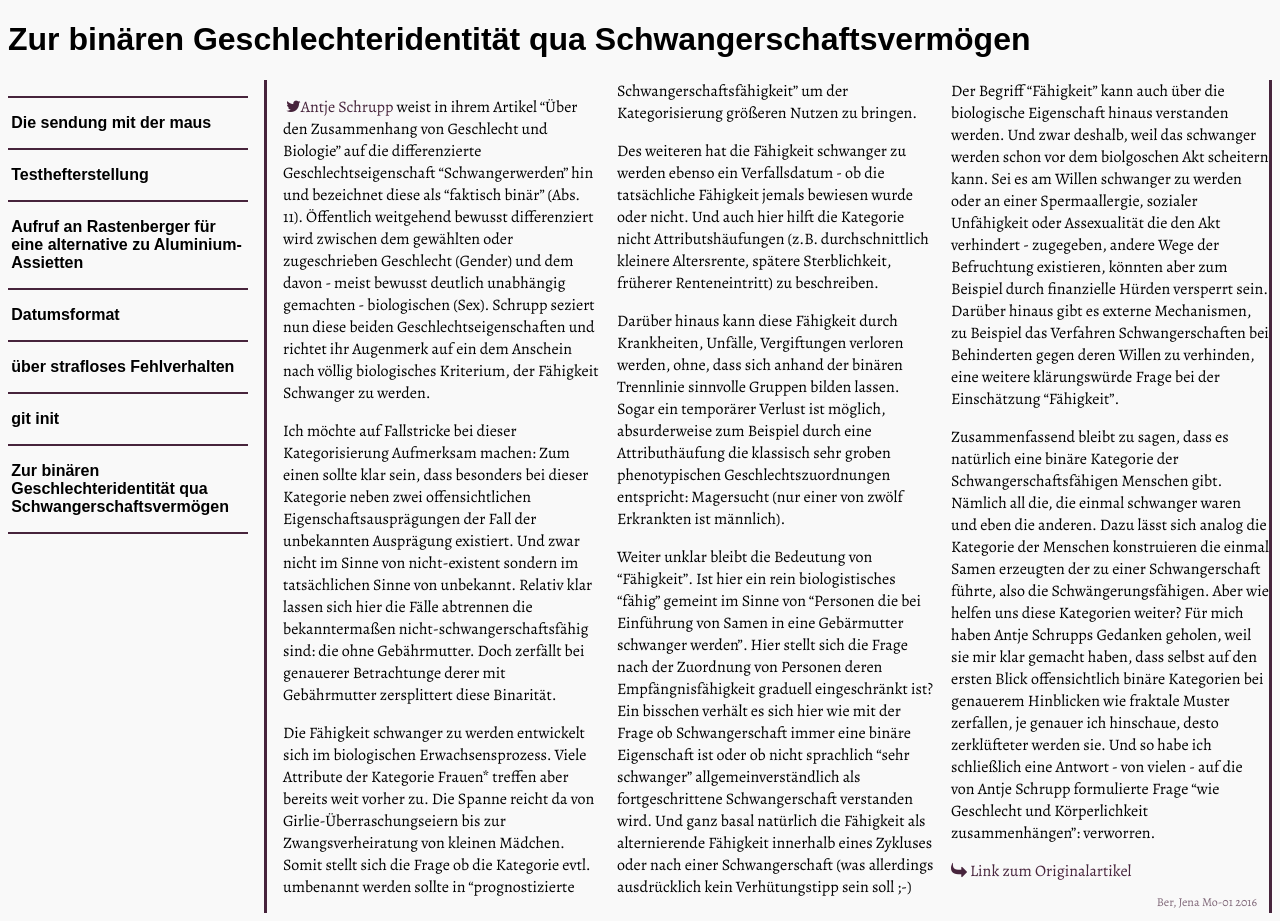
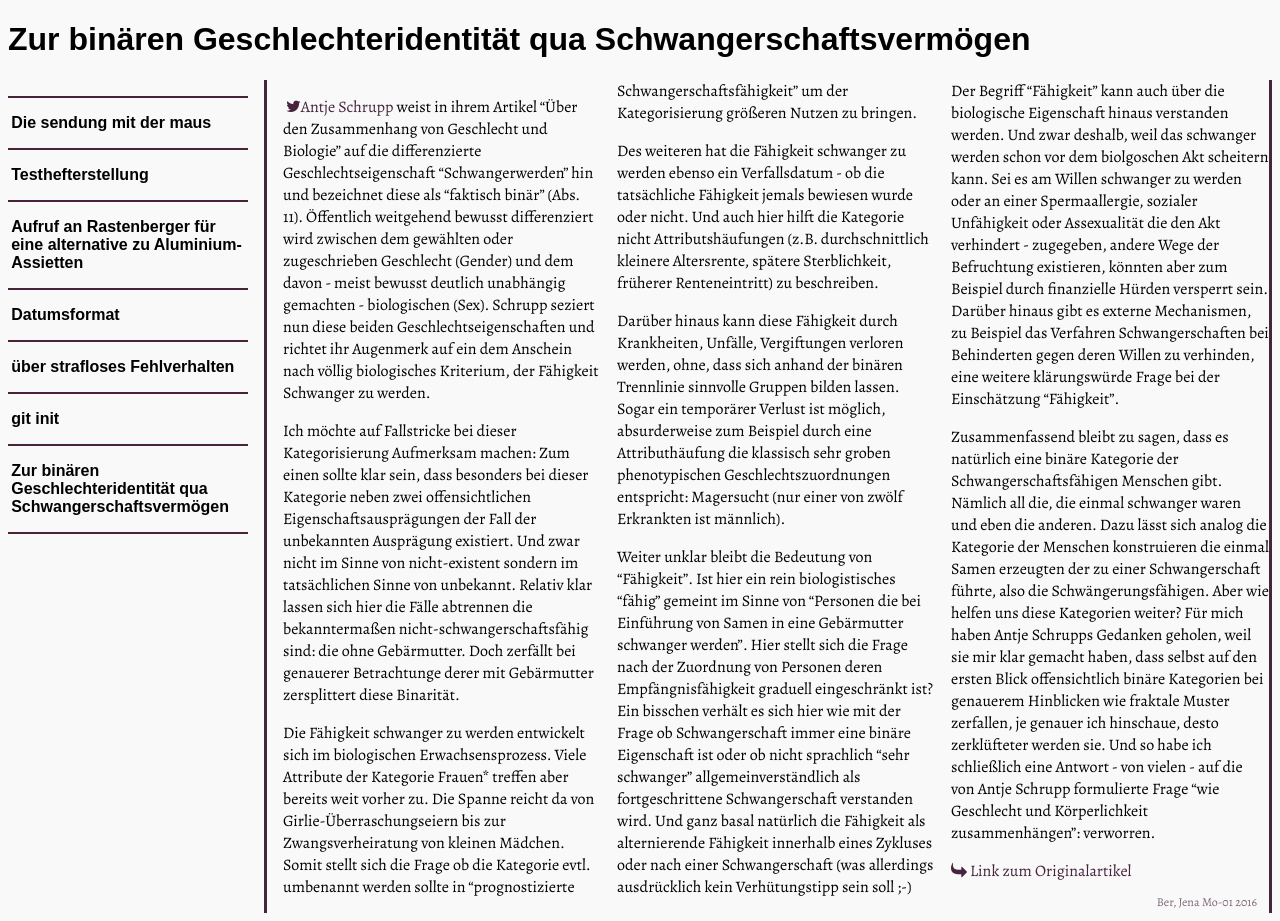
Before and after one commit to HoffmannP/Blog, a Jekyll site: the page built from _posts/2016-01-08-binären Geschlechteridentität.md, in a window 1280 px wide. Built offline with Jekyll 4.4.1, drawn with Linux system fonts in a browser that asks for light colours; nearby versions of some CDN libraries; some web fonts are replaced.

Commit message:
Update 2016-01-08-binären Geschlechteridentität.md
Typo Gebährmutter -> Gebärmutter

```diff
--- a/_posts/2016-01-08-binären Geschlechteridentität.md
+++ b/_posts/2016-01-08-binären Geschlechteridentität.md
@@ -6,7 +6,7 @@ category: Politik
 
 [Antje Schrupp](https://twitter.com/antjeschrupp) weist in ihrem Artikel "Über den Zusammenhang von Geschlecht und Biologie" auf die differenzierte Geschlechtseigenschaft "Schwangerwerden" hin und bezeichnet diese als "faktisch binär" (Abs. 11). Öffentlich weitgehend bewusst differenziert wird zwischen dem gewählten oder zugeschrieben Geschlecht (Gender) und dem davon - meist bewusst deutlich unabhängig gemachten - biologischen (Sex). Schrupp seziert nun diese beiden Geschlechtseigenschaften und richtet ihr Augenmerk auf ein dem Anschein nach völlig biologisches Kriterium, der Fähigkeit Schwanger zu werden.
 
-Ich möchte auf Fallstricke bei dieser Kategorisierung Aufmerksam machen: Zum einen sollte klar sein, dass besonders bei dieser Kategorie neben zwei offensichtlichen Eigenschaftsausprägungen der Fall der unbekannten Ausprägung existiert. Und zwar nicht im Sinne von nicht-existent sondern im tatsächlichen Sinne von unbekannt. Relativ klar lassen sich hier die Fälle abtrennen die bekanntermaßen nicht-schwangerschaftsfähig sind: die ohne Gebährmutter. Doch zerfällt bei genauerer Betrachtunge derer mit Gebährmutter zersplittert diese Binarität.
+Ich möchte auf Fallstricke bei dieser Kategorisierung Aufmerksam machen: Zum einen sollte klar sein, dass besonders bei dieser Kategorie neben zwei offensichtlichen Eigenschaftsausprägungen der Fall der unbekannten Ausprägung existiert. Und zwar nicht im Sinne von nicht-existent sondern im tatsächlichen Sinne von unbekannt. Relativ klar lassen sich hier die Fälle abtrennen die bekanntermaßen nicht-schwangerschaftsfähig sind: die ohne Gebärmutter. Doch zerfällt bei genauerer Betrachtunge derer mit Gebärmutter zersplittert diese Binarität.
 
 Die Fähigkeit schwanger zu werden entwickelt sich im biologischen Erwachsensprozess. Viele Attribute der Kategorie Frauen* treffen aber bereits weit vorher zu. Die Spanne reicht da von Girlie-Überraschungseiern bis zur Zwangsverheiratung von kleinen Mädchen. Somit stellt sich die Frage ob die Kategorie evtl. umbenannt werden sollte in "prognostizierte Schwangerschaftsfähigkeit" um der Kategorisierung größeren Nutzen zu bringen.
 
```
